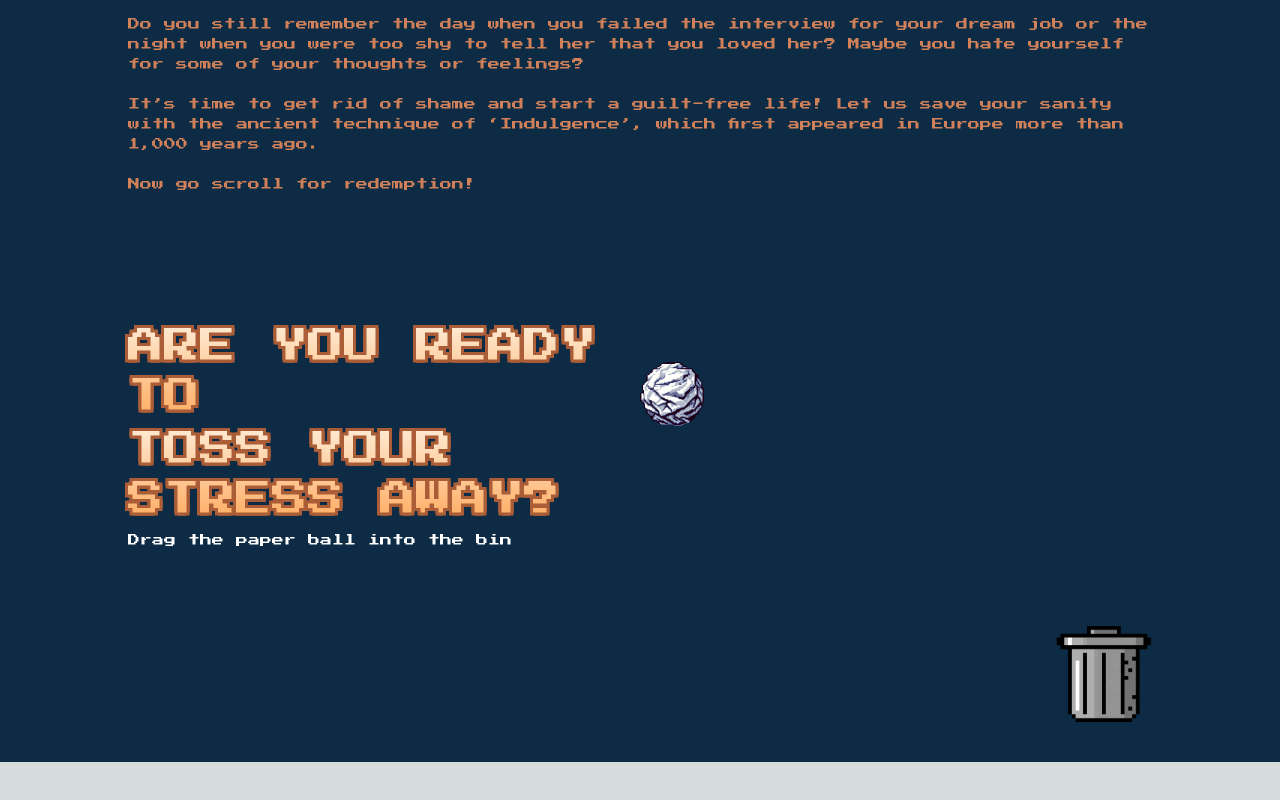
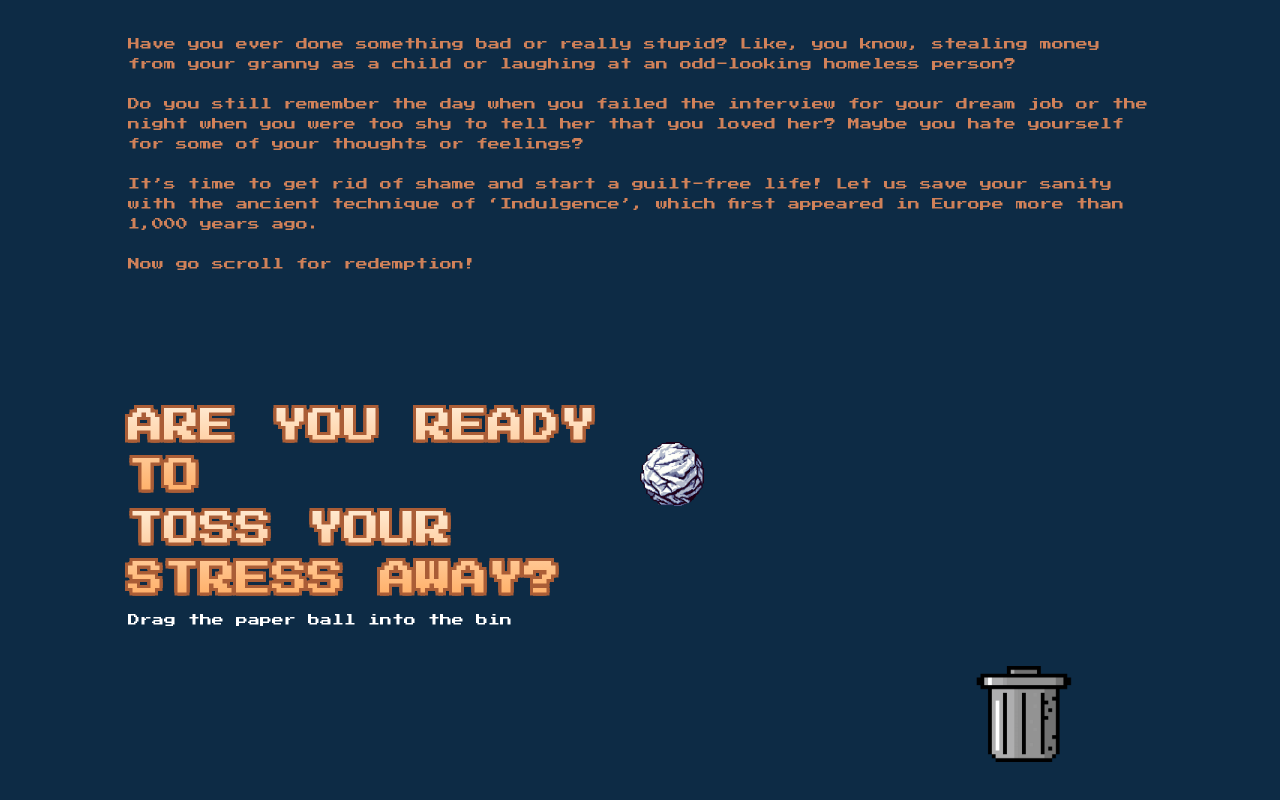
Before and after one commit to cusxio/Stress-is-Stressful, a Next.js app: page / in a window 1280 px wide. Shown: the part 974-1774 px from the top of the page. Before the commit the page ends 1736 px from the top, so only its background shows below. Built offline with nearby package versions, Linux system fonts and the light colour scheme.

Commit message:
more draggable

```diff
--- a/package.json
+++ b/package.json
@@ -9,13 +9,16 @@
     "lint": "next lint"
   },
   "dependencies": {
+    "@dnd-kit/core": "^6.1.0",
+    "@dnd-kit/utilities": "^3.2.2",
     "@react-spring/web": "^9.7.4",
     "firebase": "^10.13.0",
     "gsap": "^3.12.5",
     "lenis": "^1.1.9",
-    "next": "14.2.5",
+    "next": "^14.2.12",
     "react": "^18",
     "react-dom": "^18",
+    "react-draggable": "^4.4.6",
     "sharp": "^0.33.5"
   },
   "devDependencies": {
--- a/src/app/components/Parallax.tsx
+++ b/src/app/components/Parallax.tsx
@@ -138,8 +138,8 @@ function Parallax() {
     }, []);
 
     return (
-        <div className="overflow-hidden relative bg-oren-4">
-            <div className='w-max h-screen overflow-hidden'>
+        <div className="overflow-hidden h-[110vh] relative bg-oren-4">
+            <div className='w-max h-screen'>
                 <Image ref={mountain3} className='w-full absolute z-10 bottom-0' src={m3} alt={"mountain3"}/>
                 <Image ref={mountain2} className='w-full absolute z-20 bottom-0' src={m2} alt={"mountain2"}/>
                 <Image ref={mountain1} className='w-full absolute z-30 bottom-0' src={m1} alt={"mountain1"}/>
--- a/src/app/components/Trashcan.tsx
+++ b/src/app/components/Trashcan.tsx
@@ -1,153 +1,215 @@
-// 'use client'
 
-// import Image from "next/image";
+// // import { useRef, useEffect, useState } from 'react';
+// // import { useRouter } from 'next/navigation';
+
+// //   useEffect(() => {
+// //     const trash = trashRef.current;
+
+// //     if (!trash) return;
+
+// //     let startX = 0;
+// //     let startY = 0;
+
+// //     const handleStart = (e: MouseEvent | TouchEvent) => {
+// //       const clientX = 'touches' in e ? e.touches[0].clientX : e.clientX;
+// //       const clientY = 'touches' in e ? e.touches[0].clientY : e.clientY;
+// //       startX = clientX;
+// //       startY = clientY;
+
+// //       document.addEventListener('mousemove', handleMove);
+// //       document.addEventListener('touchmove', handleMove, { passive: false });
+// //       document.addEventListener('mouseup', handleEnd);
+// //       document.addEventListener('touchend', handleEnd);
+// //     };
+
+// //     const handleMove = (e: MouseEvent | TouchEvent) => {
+// //       e.preventDefault(); // Prevent scrolling on touch devices
+
+// //       const clientX = 'touches' in e ? e.touches[0].clientX : e.clientX;
+// //       const clientY = 'touches' in e ? e.touches[0].clientY : e.clientY;
+
+// //       const newX = startX - clientX;
+// //       const newY = startY - clientY;
+
+// //       startX = clientX;
+// //       startY = clientY;
+
+// //       setPosition((prevPosition) => ({
+// //         top: prevPosition.top - newY,
+// //         left: prevPosition.left - newX,
+// //       }));
+// //     };
+
+// //     const handleEnd = () => {
+// //       document.removeEventListener('mousemove', handleMove);
+// //       document.removeEventListener('touchmove', handleMove);
+// //       document.removeEventListener('mouseup', handleEnd);
+// //       document.removeEventListener('touchend', handleEnd);
+
+// //       if (isTrashInBin()) {
+// //         setIsDropped(true);
+// //         router.push('/submit');
+// //       }
+// //     };
+
+// //     const isTrashInBin = () => {
+// //       const trash = trashRef.current;
+// //       const bin = binRef.current;
+
+// //       if (trash && bin) {
+// //         const trashRect = trash.getBoundingClientRect();
+// //         const binRect = bin.getBoundingClientRect();
+
+// //         return (
+// //           trashRect.left < binRect.right &&
+// //           trashRect.right > binRect.left &&
+// //           trashRect.top < binRect.bottom &&
+// //           trashRect.bottom > binRect.top
+// //         );
+// //       }
+// //       return false;
+// //     };
+
+// //     trash.addEventListener('mousedown', handleStart);
+// //     trash.addEventListener('touchstart', handleStart, { passive: false });
+
+// //     return () => {
+// //       trash.removeEventListener('mousedown', handleStart);
+// //       trash.removeEventListener('touchstart', handleStart);
+// //       document.removeEventListener('mousemove', handleMove);
+// //       document.removeEventListener('touchmove', handleMove);
+// //       document.removeEventListener('mouseup', handleEnd);
+// //       document.removeEventListener('touchend', handleEnd);
+// //     };
+// //   }, [router]);
+
+// //   return (
+// //     <div className="flex flex-col pl-[10%] pr-[10%] w-full lg:flex-row justify-items-center align-middle lg:items-top">
+// //       <div className="flex flex-col lg:w-1/2 text-center align-middle lg:text-left">
+// //         <h1 className="font-pressstart2p bg-gradient-to-b from-oren-1 to-oren-3 block text-transparent bg-clip-text decoration-solid decoration-20 text-lg md:text-2xl xl:text-4xl text-stroke z-10 drop-shadow-3xlo xl:leading-snug">
+// //           ARE YOU READY TO
+// //         </h1>
+
+// //         <h1 className="font-pressstart2p bg-gradient-to-b from-oren-1 to-oren-3 block text-transparent bg-clip-text decoration-solid decoration-20 text-lg md:text-2xl xl:text-4xl text-stroke z-10 drop-shadow-3xlo leading-8 xl:leading-snug mt-1">
+// //           TOSS YOUR STRESS AWAY?
+// //         </h1>
+
+// //         <p className="text-white text-[8px] md:text-xs mt-2">Drag the paper ball into the bin</p>
+// //       </div>
+
+// //       <div className="relative lg:w-1/2 h-[50vh] mt-5 md:mt-10">
+// //         {!isDropped && (
+// //           <div
+// //             ref={trashRef}
+// //             style={{
+// //               top: `${position.top}px`,
+// //               left: `${position.left}px`,
+// //             }}
+// //             className="absolute cursor-grab w-12 h-12 md:w-16 md:h-16"
+// //           >
+// //             <Image className="w-full h-full" src={paper} alt="paper" />
+// //           </div>
+// //         )}
+
+// //         <div ref={binRef} className="absolute bottom-10 right-0 w-24 h-24">
+// //           <Image className="w-full h-full" src={bin} alt="bin" />
+// //         </div>
+// //       </div>
+// //     </div>
+// //   );
+// // }
+
+// // export default Trashcan;
+
+// 'use client';
+
+// import React from "react";
+// import Draggable from "react-draggable";
+// import Image from 'next/image';
 // import bin from '../../../public/bin.png';
 // import paper from '../../../public/paper.png';
-// import { useRef, useState } from "react"
 
-// function Trashcan() {
-
-//     let newX = 0, newY=0, startX=0, startY=0;
-
-//     const trash = useRef(null);
-
-
-//     trash.current.addEventListener('mousedown', mouseDown)
-
-//     function mouseDown(e) {
-//       startX = e.clientX
-//       startY = e.clientY
-
-//       document.addEventListener('mousemove', mouseMove)
-//       document.addEventListener('mouseup', mouseUp)
-
-//     }
-
-//     function mouseMove(e) {
-//         newX = startX - e.clientX
-//         newY = startY - e.clientY
-
-//         startX = e.clientX
-//         startY = e.clientY
-
-//         trash.style.top = (trash.offsetTop - newY) + 'px'
-//         trash.style.left = (trash.offsetLeft - newX) + 'px'
-//     }
-
-//     function mouseUp(e){
-//         document.removeEventListener('mousemove', mouseMove)
-//     }
-
+// class Trashcan extends React.Component {
+//   render() {
 //     return (
 
-//             <div>
-//                 <Image ref={trash} className="w-100, h-100 fixed" src={paper} alt={"paper"}/>
-//                 <Image className="w-100, h-100" src={bin} alt={"bin"}/>
+//       <div className="flex flex-col pl-[10%] pr-[10%] w-full lg:flex-row justify-items-center align-middle lg:items-top">
+//             <div className="flex flex-col lg:w-1/2 text-center align-middle lg:text-left">
+//               <h1 className="font-pressstart2p bg-gradient-to-b from-oren-1 to-oren-3 block text-transparent bg-clip-text decoration-solid decoration-20 text-lg md:text-2xl xl:text-4xl text-stroke z-10 drop-shadow-3xlo xl:leading-snug">
+//                 ARE YOU READY TO
+//               </h1>
+
+//               <h1 className="font-pressstart2p bg-gradient-to-b from-oren-1 to-oren-3 block text-transparent bg-clip-text decoration-solid decoration-20 text-lg md:text-2xl xl:text-4xl text-stroke z-10 drop-shadow-3xlo leading-8 xl:leading-snug mt-1">
+//                 TOSS YOUR STRESS AWAY?
+//              </h1>
+
+//              <p className="text-white text-[8px] md:text-xs mt-2">Drag the paper ball into the bin</p>
+//            </div>
+
+//            <div className="relative lg:w-1/2 h-[50vh] mt-5 md:mt-10">
+
+//               <Draggable
+//                   axis="both"
+//                   handle=".handle"
+//                   defaultPosition={{ x: 0, y: 0 }}
+//                   scale={1}
+//                   onStart={this.handleStart}
+//                   onDrag={this.handleDrag}
+//                   onStop={this.handleStop}
+//                 >
+//                   <div className="handle w-12 h-12 md:w-16 md:h-16 z-50">
+//                     <Image className="w-full h-full" src={paper} alt="paper" draggable={false}/>
+//                   </div>
+
+//                 </Draggable>
 //             </div>
 
 
-//     )
+//               <div className="bottom-10 right-0 w-24 h-24">
+//                 <Image className="w-full h-full" src={bin} alt="bin" />
+//               </div>
+//             </div>
+
+//     );
+//   }
 // }
 
-// export default Trashcan
+// export default Trashcan;
 
 'use client';
 
-'use client';
-
+import React, { useState, useRef } from "react";
+import { useRouter } from 'next/navigation'; // For page navigation in Next.js
+import Draggable from "react-draggable";
 import Image from 'next/image';
 import bin from '../../../public/bin.png';
 import paper from '../../../public/paper.png';
-import { useRef, useEffect, useState } from 'react';
-import { useRouter } from 'next/navigation';
 
-function Trashcan() {
-  const [position, setPosition] = useState({ top: 0, left: 0 });
-  const [isDropped, setIsDropped] = useState(false);
-  const trashRef = useRef<HTMLDivElement | null>(null);
-  const binRef = useRef<HTMLDivElement | null>(null);
-  const router = useRouter();
+const Trashcan: React.FC = () => {
+  const router = useRouter(); // Next.js router
+  const binRef = useRef<HTMLDivElement>(null); // Reference to the bin
+  const paperRef = useRef<HTMLDivElement>(null); // Reference to the paper
+  const [dragged, setDragged] = useState(false);
 
-  useEffect(() => {
-    const trash = trashRef.current;
+  const handleStop = () => {
+    // Get bounding boxes for paper and bin
+    const paperRect = paperRef.current?.getBoundingClientRect();
+    const binRect = binRef.current?.getBoundingClientRect();
 
-    if (!trash) return;
+    if (paperRect && binRect) {
+      // Check for collision
+      const isColliding =
+        paperRect.right > binRect.left &&
+        paperRect.left < binRect.right &&
+        paperRect.bottom > binRect.top &&
+        paperRect.top < binRect.bottom;
 
-    let startX = 0;
-    let startY = 0;
-
-    const handleStart = (e: MouseEvent | TouchEvent) => {
-      const clientX = 'touches' in e ? e.touches[0].clientX : e.clientX;
-      const clientY = 'touches' in e ? e.touches[0].clientY : e.clientY;
-      startX = clientX;
-      startY = clientY;
-
-      document.addEventListener('mousemove', handleMove);
-      document.addEventListener('touchmove', handleMove, { passive: false });
-      document.addEventListener('mouseup', handleEnd);
-      document.addEventListener('touchend', handleEnd);
-    };
-
-    const handleMove = (e: MouseEvent | TouchEvent) => {
-      e.preventDefault(); // Prevent scrolling on touch devices
-
-      const clientX = 'touches' in e ? e.touches[0].clientX : e.clientX;
-      const clientY = 'touches' in e ? e.touches[0].clientY : e.clientY;
-
-      const newX = startX - clientX;
-      const newY = startY - clientY;
-
-      startX = clientX;
-      startY = clientY;
-
-      setPosition((prevPosition) => ({
-        top: prevPosition.top - newY,
-        left: prevPosition.left - newX,
-      }));
-    };
-
-    const handleEnd = () => {
-      document.removeEventListener('mousemove', handleMove);
-      document.removeEventListener('touchmove', handleMove);
-      document.removeEventListener('mouseup', handleEnd);
-      document.removeEventListener('touchend', handleEnd);
-
-      if (isTrashInBin()) {
-        setIsDropped(true);
+      if (isColliding) {
+        // Redirect to /submit if paper is dropped in the bin
         router.push('/submit');
       }
-    };
-
-    const isTrashInBin = () => {
-      const trash = trashRef.current;
-      const bin = binRef.current;
-
-      if (trash && bin) {
-        const trashRect = trash.getBoundingClientRect();
-        const binRect = bin.getBoundingClientRect();
-
-        return (
-          trashRect.left < binRect.right &&
-          trashRect.right > binRect.left &&
-          trashRect.top < binRect.bottom &&
-          trashRect.bottom > binRect.top
-        );
-      }
-      return false;
-    };
-
-    trash.addEventListener('mousedown', handleStart);
-    trash.addEventListener('touchstart', handleStart, { passive: false });
-
-    return () => {
-      trash.removeEventListener('mousedown', handleStart);
-      trash.removeEventListener('touchstart', handleStart);
-      document.removeEventListener('mousemove', handleMove);
-      document.removeEventListener('touchmove', handleMove);
-      document.removeEventListener('mouseup', handleEnd);
-      document.removeEventListener('touchend', handleEnd);
-    };
-  }, [router]);
+    }
+  };
 
   return (
     <div className="flex flex-col pl-[10%] pr-[10%] w-full lg:flex-row justify-items-center align-middle lg:items-top">
@@ -155,34 +217,32 @@ function Trashcan() {
         <h1 className="font-pressstart2p bg-gradient-to-b from-oren-1 to-oren-3 block text-transparent bg-clip-text decoration-solid decoration-20 text-lg md:text-2xl xl:text-4xl text-stroke z-10 drop-shadow-3xlo xl:leading-snug">
           ARE YOU READY TO
         </h1>
-
         <h1 className="font-pressstart2p bg-gradient-to-b from-oren-1 to-oren-3 block text-transparent bg-clip-text decoration-solid decoration-20 text-lg md:text-2xl xl:text-4xl text-stroke z-10 drop-shadow-3xlo leading-8 xl:leading-snug mt-1">
           TOSS YOUR STRESS AWAY?
         </h1>
-
         <p className="text-white text-[8px] md:text-xs mt-2">Drag the paper ball into the bin</p>
       </div>
 
       <div className="relative lg:w-1/2 h-[50vh] mt-5 md:mt-10">
-        {!isDropped && (
-          <div
-            ref={trashRef}
-            style={{
-              top: `${position.top}px`,
-              left: `${position.left}px`,
-            }}
-            className="absolute cursor-grab w-12 h-12 md:w-16 md:h-16"
-          >
-            <Image className="w-full h-full" src={paper} alt="paper" />
+        <Draggable
+          axis="both"
+          handle=".handle"
+          defaultPosition={{ x: 0, y: 0 }}
+          scale={1}
+          onStop={handleStop} // Call handleStop when dragging stops
+        >
+          <div ref={paperRef} className="handle w-12 h-12 md:w-16 md:h-16 z-50">
+            <Image className="w-full h-full" src={paper} alt="paper" draggable={false} />
           </div>
-        )}
+        </Draggable>
 
-        <div ref={binRef} className="absolute bottom-10 right-0 w-24 h-24">
-          <Image className="w-full h-full" src={bin} alt="bin" />
+          {/* Bin image */}
+          <div ref={binRef} className="absolute bottom-20 right-20 w-24 h-24">
+            <Image className="w-full h-full" src={bin} alt="bin" />
+          </div>
         </div>
       </div>
-    </div>
   );
-}
+};
 
 export default Trashcan;
--- a/src/app/page.tsx
+++ b/src/app/page.tsx
@@ -1,8 +1,8 @@
-import Image from "next/image";
-import { inherits } from "util";
-import Link from "next/link";
+'use client';
+
 import Parallax from "./components/Parallax";
 import Trashcan from "./components/Trashcan";
+
 
 
 export default function Home() {
@@ -24,9 +24,8 @@ export default function Home() {
         </p>
       </div>
 
+      <Trashcan />
 
-
-      <Trashcan />
 
     </main>
   );
```
Also changed, not shown: 1 other file (tests, documents, lock files or other folders).
